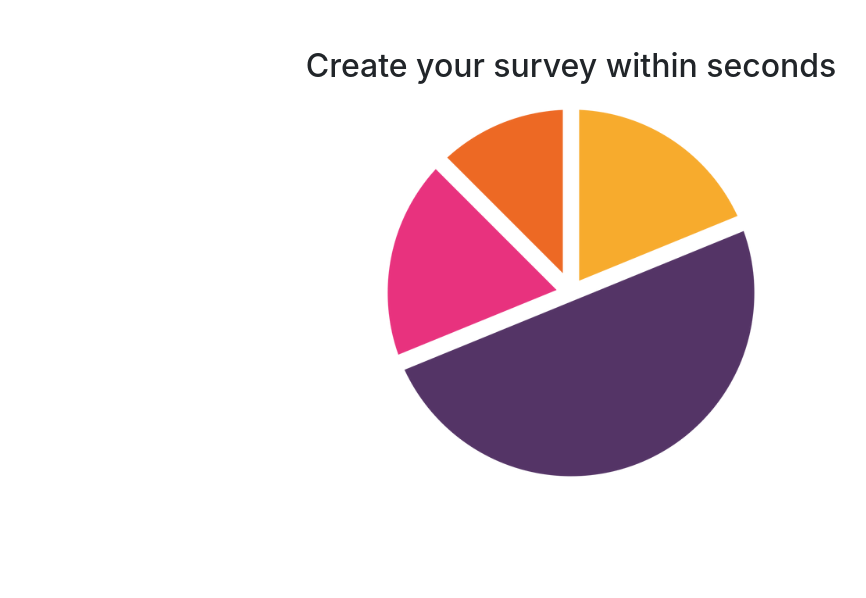
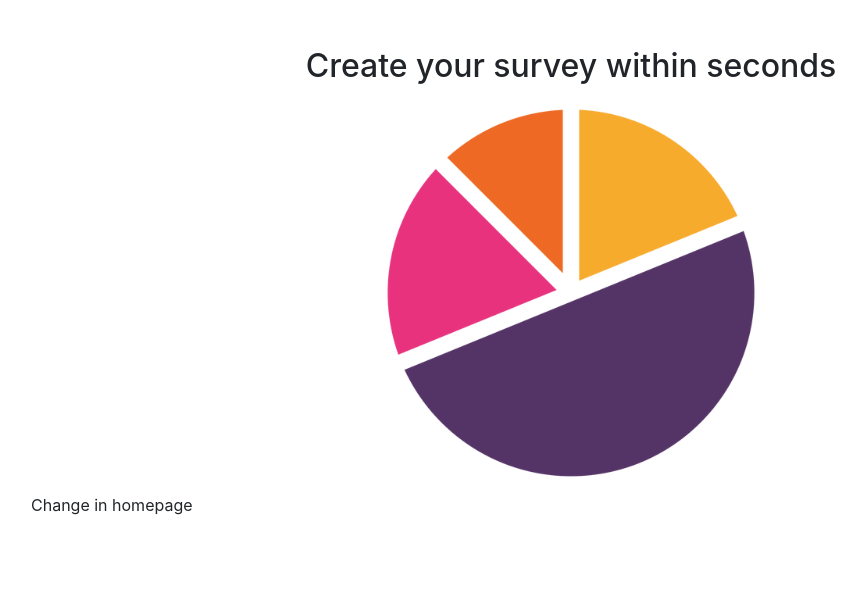
Before and after one commit to imsahil007/poll_anywhere, a Django app: page / in a window 1280 px wide. Shown: the part 57-655 px from the top of the page, without its empty margins (69-935 px from the left). Run offline with Django 3.2, Linux system fonts and the light colour scheme; some libraries are stand-ins or nearby versions.

Commit message:
Change in homepage

```diff
--- a/polls/templates/polls/home.html
+++ b/polls/templates/polls/home.html
@@ -29,6 +29,7 @@
                 </div>
                 <div class='col-md-2'></div>
             </div> {% endcomment %}
+            Change in homepage
         </div>
 
 {% endblock content %}
```
